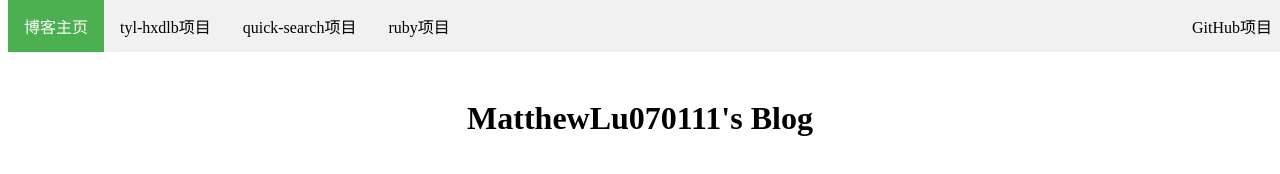
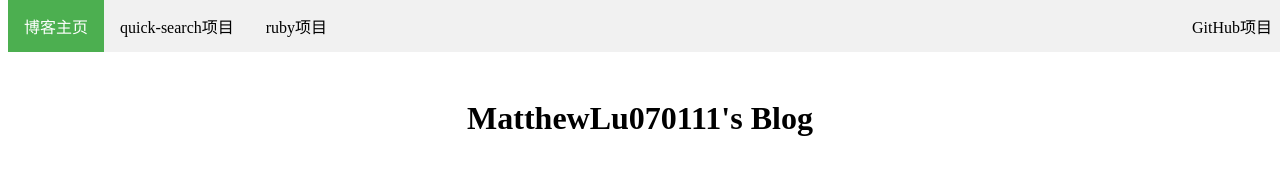
Before and after one commit to matthewlu070111/matthewlu070111.github.io, a plain HTML site: page index.html in a window 1280 px wide. Drawn offline with Linux system fonts and the light colour scheme.

Commit message:
Update index.html

```diff
--- a/index.html
+++ b/index.html
@@ -48,7 +48,6 @@
 <body>
     <ul>
         <li><a href="#home" class="active">博客主页</a></li>
-        <li><a href="https://matthewlu070111.github.io/tyl-hxdlb/">tyl-hxdlb项目</a></li>
         <li><a href="https://matthewlu070111.github.io/quick-search/">quick-search项目</a></li>
         <li><a href="https://matthewlu070111.github.io/ruby/">ruby项目</a></li>
         <li class="right"><a href="https://github.com/matthewlu070111/matthewlu070111.github.io">GitHub项目</a></li>
```
